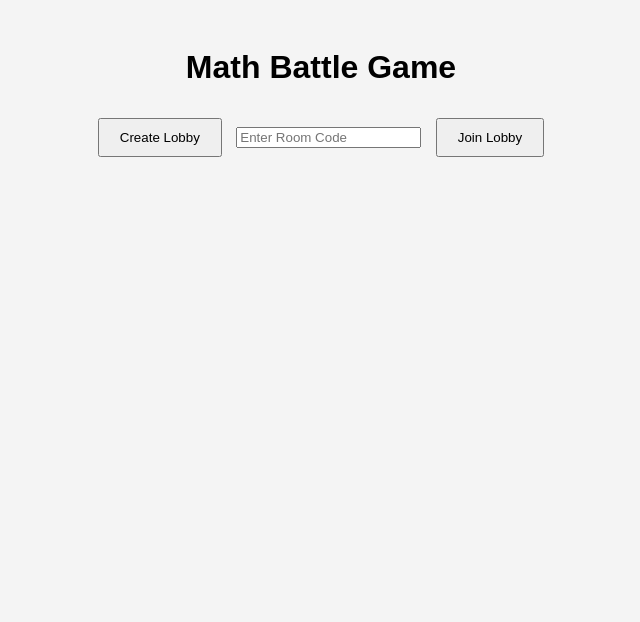
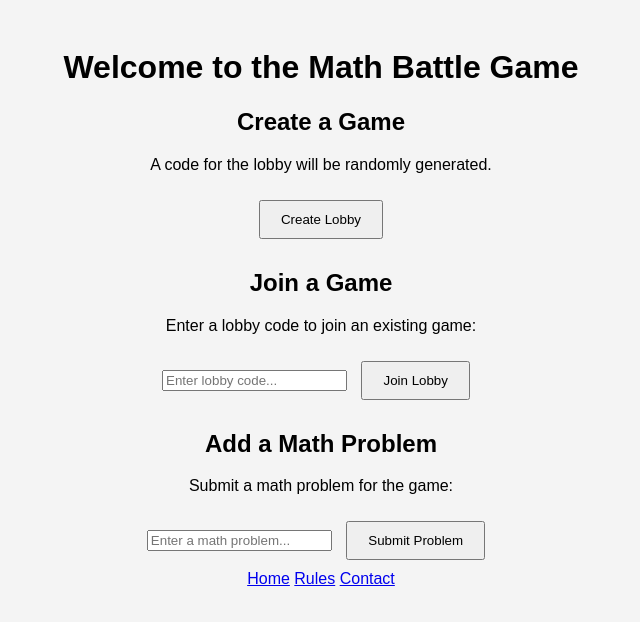
Before and after one commit to JuanD-000/MathProject, a plain HTML site: page MathProject/index.html in a window 1280 px wide. Shown: the whole page, without its empty margins (319-959 px from the left). Drawn offline with Linux system fonts and the light colour scheme.

Commit message:
Update index.html

```diff
--- a/MathProject/index.html
+++ b/MathProject/index.html
@@ -1,17 +1,76 @@
 <!DOCTYPE html>
 <html lang="en">
 <head>
-    <meta charset="UTF-8">
-    <meta name="viewport" content="width=device-width, initial-scale=1.0">
-    <title>Math Battle Game</title>
-    <link rel="stylesheet" href="style.css">
+  <meta charset="UTF-8">
+  <meta name="viewport" content="width=device-width, initial-scale=1.0">
+  <title>Math Battle Game</title>
+  <link rel="stylesheet" href="style.css">
 </head>
 <body>
-    <h1>Math Battle Game</h1>
-    <button id="create-lobby">Create Lobby</button>
-    <input type="text" id="room-code" placeholder="Enter Room Code">
-    <button id="join-lobby">Join Lobby</button>
 
-    <script src="script.js"></script>
+  <header>
+    <h1>Welcome to the Math Battle Game</h1>
+  </header>
+
+  <main>
+    <div class="container">
+      <!-- Create Lobby Section -->
+      <div class="card">
+        <h2>Create a Game</h2>
+        <p>A code for the lobby will be randomly generated.</p>
+        <button onclick="createLobby()">Create Lobby</button>
+      </div>
+
+      <!-- Join Lobby Section -->
+      <div class="card">
+        <h2>Join a Game</h2>
+        <p>Enter a lobby code to join an existing game:</p>
+        <input type="text" id="lobbyCode" placeholder="Enter lobby code...">
+        <button onclick="joinLobby()">Join Lobby</button>
+      </div>
+    </div>
+
+    <!-- Add Math Problem Section -->
+    <div class="math-problem-card">
+      <h2>Add a Math Problem</h2>
+      <p>Submit a math problem for the game:</p>
+      <input type="text" id="mathProblem" placeholder="Enter a math problem...">
+      <button onclick="submitProblem()">Submit Problem</button>
+    </div>
+  </main>
+
+  <footer>
+    <nav>
+      <a href="#">Home</a>
+      <a href="#">Rules</a>
+      <a href="#">Contact</a>
+    </nav>
+  </footer>
+
+  <script>
+    function createLobby() {
+      let lobbyCode = Math.floor(1000 + Math.random() * 9000); // Generates a random 4-digit lobby code
+      alert(`Lobby created! Share this code with others: ${lobbyCode}`);
+    }
+
+    function joinLobby() {
+      let code = document.getElementById("lobbyCode").value;
+      if (code.trim() === "") {
+        alert("Please enter a valid lobby code!");
+        return;
+      }
+      alert(`Joining lobby ${code}...`);
+    }
+
+    function submitProblem() {
+      let problem = document.getElementById("mathProblem").value;
+      if (problem.trim() === "") {
+        alert("Please enter a math problem!");
+        return;
+      }
+      alert(`Problem added: ${problem}`);
+    }
+  </script>
+
 </body>
 </html>
```
